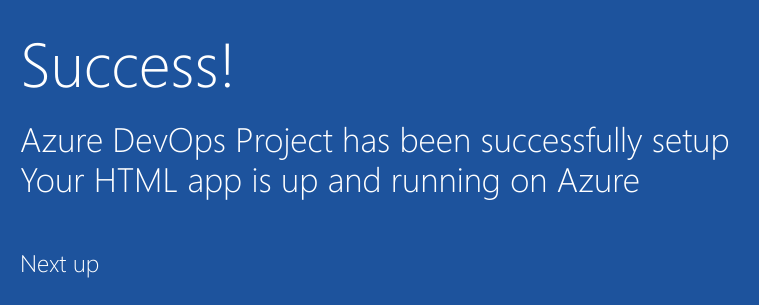
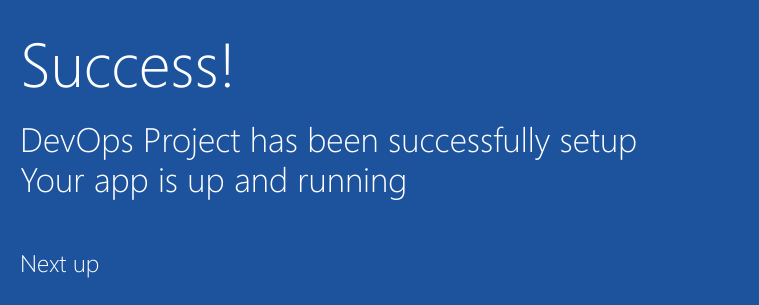
Before and after one commit to alivia2020/Repo_1, a plain HTML site: page sample-project/index.html in a window 1280 px wide. Shown: the part 352-657 px from the top of the page, 205-964 px from the left. Drawn offline with Linux system fonts and the light colour scheme.

Commit message:
Index.html changed and commited

```diff
--- a/sample-project/index.html
+++ b/sample-project/index.html
@@ -1,4 +1,4 @@
- <!Doctype html>
+<!Doctype html>
 <html>
 
 <head>
@@ -19,8 +19,8 @@
         </div>
             <div class="content-body">
                 <div class="success-text">Success!</div>
-                <div class="description line-1"> Azure DevOps Project has been successfully setup</div>
-                <div class="description line-2"> Your HTML app is up and running on Azure</div>
+                <div class="description line-1"> DevOps Project has been successfully setup</div>
+                <div class="description line-2"> Your app is up and running</div>
                 <div class="next-steps-container">
                     <div class="next-steps-header">Next up</div>
                     <div class="next-steps-body">
```
